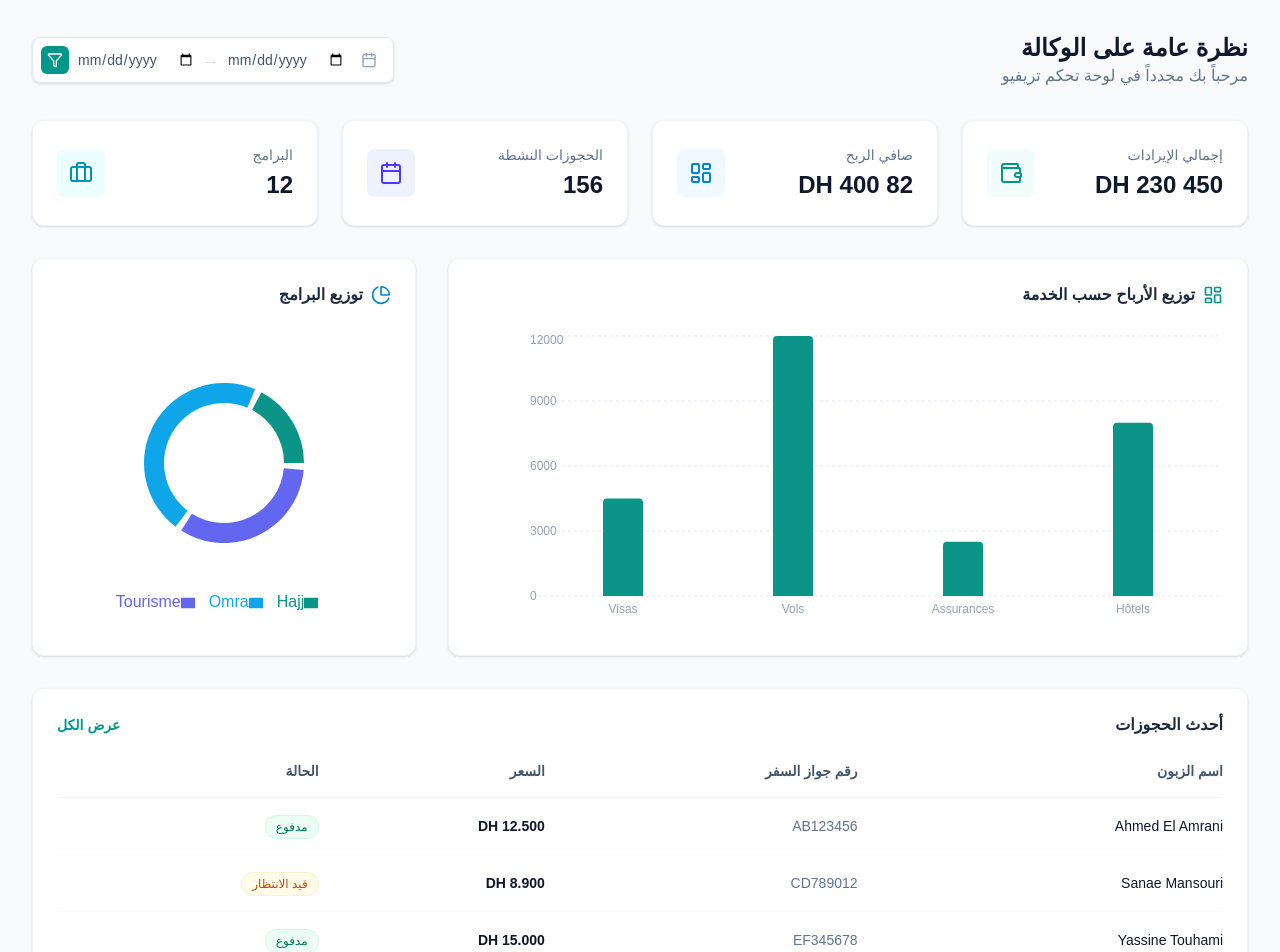
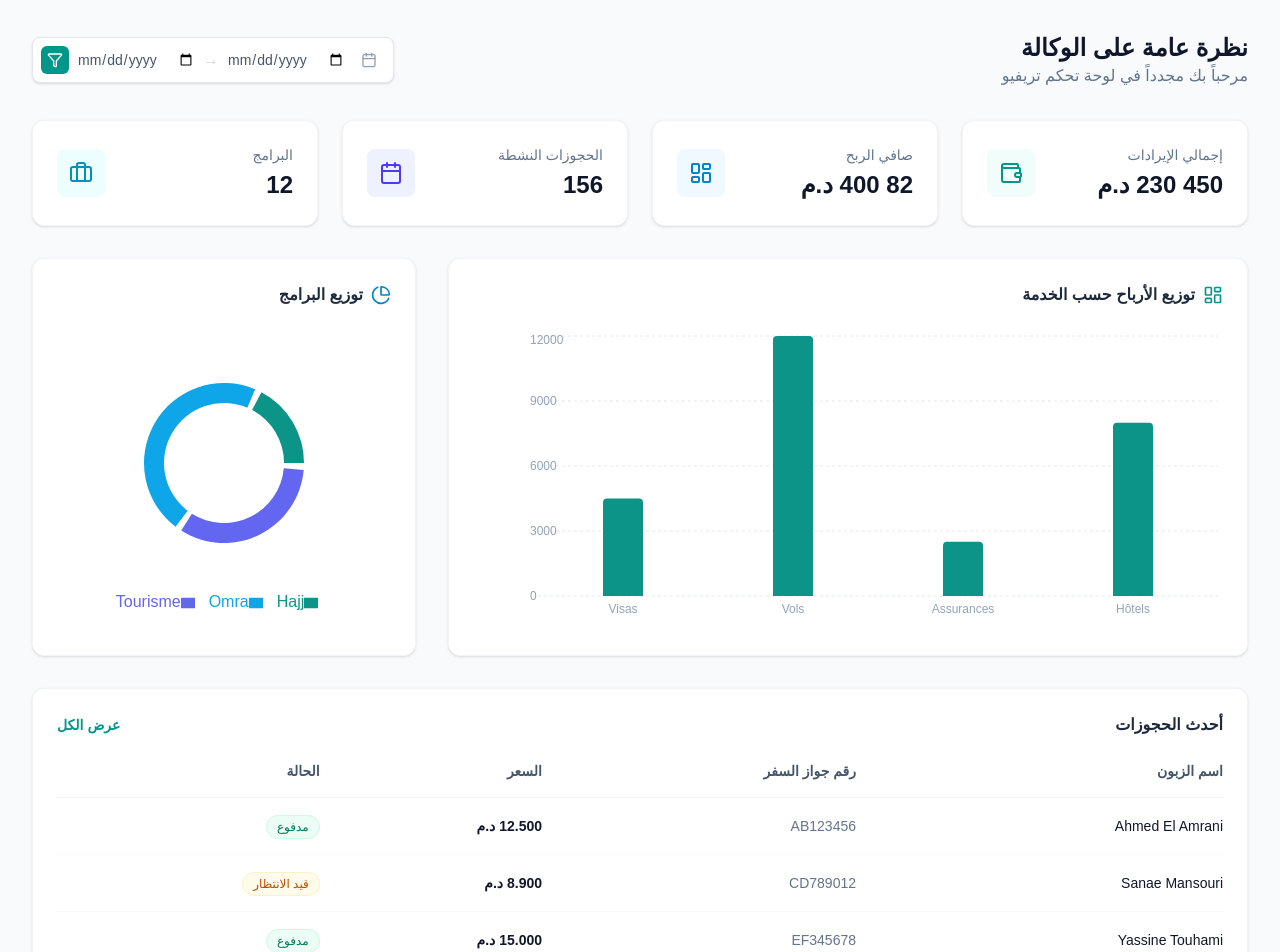
Before and after one commit to khalidach/travel-agency-pro, a Next.js app in the folder frontend/: page /ar/dashboard in a window 1280 px wide. Shown: the top 952 px of the page. Built offline with nearby package versions, Linux system fonts and the light colour scheme.

Commit message:
currency update

```diff
--- a/frontend/components/dashboard/DashboardClient.tsx
+++ b/frontend/components/dashboard/DashboardClient.tsx
@@ -1,3 +1,4 @@
+// frontend/components/dashboard/DashboardClient.tsx
 "use client";
 
 import { useState, useEffect } from "react";
@@ -29,6 +30,7 @@ interface DashboardDictionary {
     settings: string;
     darkMode: string;
     lightMode: string;
+    currency: string;
   };
   dashboard: {
     header: {
@@ -110,13 +112,13 @@ export function DashboardClient({ dict }: DashboardClientProps) {
       <div className="grid grid-cols-1 md:grid-cols-2 lg:grid-cols-4 gap-6 mb-8">
         <StatCard
           title={dict.dashboard.stats.revenue}
-          value="450 230 DH"
+          value={`450 230 ${dict.common.currency}`}
           icon={Wallet}
           colorClass="bg-teal-50 dark:bg-teal-900/20 text-teal-600 dark:text-teal-400"
         />
         <StatCard
           title={dict.dashboard.stats.profit}
-          value="82 400 DH"
+          value={`82 400 ${dict.common.currency}`}
           icon={LayoutDashboard}
           colorClass="bg-sky-50 dark:bg-sky-900/20 text-sky-600 dark:text-sky-400"
         />
@@ -164,6 +166,7 @@ export function DashboardClient({ dict }: DashboardClientProps) {
         <RecentActivityTable
           bookings={MOCK_BOOKINGS}
           dict={dict.dashboard.table}
+          currency={dict.common.currency}
         />
       </div>
     </div>
--- a/frontend/components/dashboard/RecentActivity.tsx
+++ b/frontend/components/dashboard/RecentActivity.tsx
@@ -1,8 +1,9 @@
-// components/dashboard/RecentActivity.tsx
+// frontend/components/dashboard/RecentActivity.tsx
 import { Booking } from "@/types/dashboard";
 
 interface RecentActivityProps {
   bookings: Booking[];
+  currency: string;
   dict: {
     clientName: string;
     passport: string;
@@ -15,6 +16,7 @@ interface RecentActivityProps {
 
 export const RecentActivityTable = ({
   bookings,
+  currency,
   dict,
 }: RecentActivityProps) => (
   <div className="overflow-x-auto">
@@ -48,7 +50,8 @@ export const RecentActivityTable = ({
               {booking.passportNumber}
             </td>
             <td className="py-4 text-sm font-semibold text-slate-900 dark:text-white">
-              {new Intl.NumberFormat("fr-MA").format(booking.sellingPrice)} DH
+              {new Intl.NumberFormat("fr-MA").format(booking.sellingPrice)}{" "}
+              {currency}
             </td>
             <td className="py-4">
               <span
--- a/frontend/dictionaries/ar.json
+++ b/frontend/dictionaries/ar.json
@@ -4,7 +4,8 @@
     "dashboard": "لوحة التحكم",
     "settings": "الإعدادات",
     "darkMode": "الوضع الداكن",
-    "lightMode": "الوضع المضيء"
+    "lightMode": "الوضع المضيء",
+    "currency": "د.م"
   },
   "dashboard": {
     "header": {
--- a/frontend/dictionaries/fr.json
+++ b/frontend/dictionaries/fr.json
@@ -4,7 +4,8 @@
     "dashboard": "Tableau de bord",
     "settings": "Paramètres",
     "darkMode": "Mode Sombre",
-    "lightMode": "Mode Clair"
+    "lightMode": "Mode Clair",
+    "currency": "Dh"
   },
   "dashboard": {
     "header": {
```
